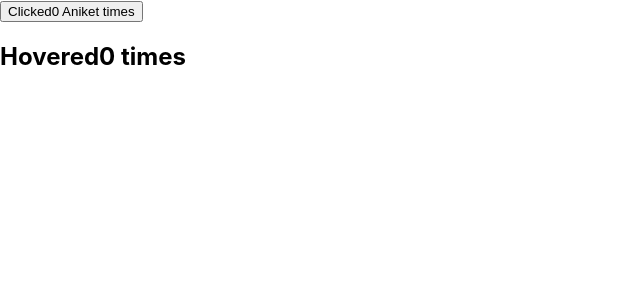
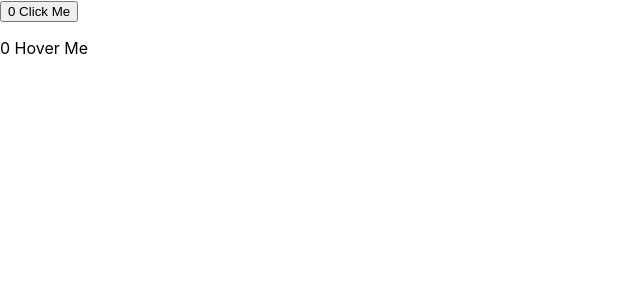
Before and after one commit to aniketstiwari/react_practice, a React (Create React App) app: page / in a window 1280 px wide. Shown: the top 300 px of the page, without its empty margins (0-640 px from the left). Built offline with nearby package versions, Linux system fonts and the light colour scheme.

Commit message:
[36] Render Props (Part 1)

```diff
--- a/src/App.js
+++ b/src/App.js
@@ -24,6 +24,8 @@ import Hero from './Hero';
 import ErrorBoundary from './ErrorBoundary';
 import ClickCounter from './ClickCounter';
 import HoverCounter from './HoverCounter';
+import ClickCounterTwo from './ClickCounterTwo';
+import HoverCounterTwo from './HoverCounterTwo';
 
 function App() {
   return (
@@ -70,8 +72,11 @@ function App() {
 
       {/* When we pass props to component which in turn calls HOC pattern then the below
       componet won't receieve props directly */}
-      <ClickCounter name="Aniket"/>
-      <HoverCounter/>
+      {/* <ClickCounter name="Aniket"/>
+      <HoverCounter/> */}
+
+      <ClickCounterTwo/>
+      <HoverCounterTwo/>
     </>
   );
 }
--- /dev/null
+++ b/src/ClickCounterTwo.jsx
@@ -0,0 +1,27 @@
+import React, { Component } from 'react';
+
+class ClickCounterTwo extends Component {
+    constructor(props) {
+        super(props);
+        this.state = {
+            count: 0
+        }
+    }
+
+    handleCounter = () => {
+        this.setState((prevstate) => ({
+            count: prevstate.count + 1
+        }))
+
+    }
+
+    render() {
+        return (
+            <div>
+                <button onClick={this.handleCounter}>{this.state.count} Click Me</button>
+            </div>
+        );
+    }
+}
+
+export default ClickCounterTwo;
--- /dev/null
+++ b/src/HoverCounterTwo.jsx
@@ -0,0 +1,27 @@
+import React, { Component } from 'react';
+
+class HoverCounterTwo extends Component {
+    constructor(props) {
+        super(props);
+        this.state = {
+            count: 0
+        }
+    }
+
+    handleCounter = () => {
+        this.setState((prevstate) => ({
+            count: prevstate.count + 1
+        }))
+
+    }
+
+    render() {
+        return (
+            <div>
+                <p onMouseOver={this.handleCounter}>{this.state.count} Hover Me</p>
+            </div>
+        );
+    }
+}
+
+export default HoverCounterTwo;
```
